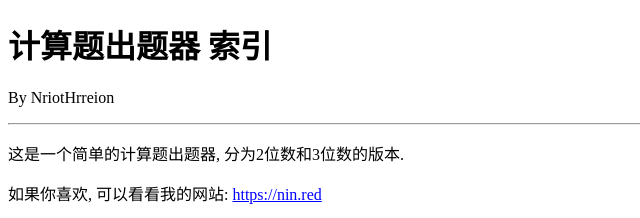
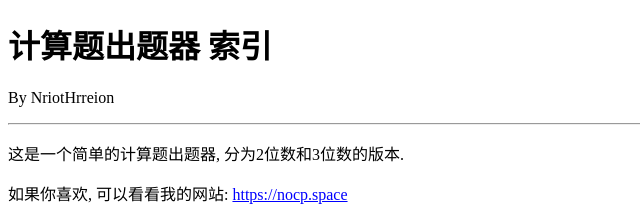
Before and after one commit to NriotHrreion/mathPrint, a plain HTML site: page index.html in a window 1280 px wide. Shown: the top 218 px of the page, 0-640 px from the left. Drawn offline with Linux system fonts and the light colour scheme.

Commit message:
Change to new domain

```diff
--- a/index.html
+++ b/index.html
@@ -28,7 +28,7 @@
     <p>By NriotHrreion</p>
     <hr>
     <p>这是一个简单的计算题出题器, 分为2位数和3位数的版本.</p>
-    <p>如果你喜欢, 可以看看我的网站: <a href="https://nin.red">https://nin.red</a></p>
+    <p>如果你喜欢, 可以看看我的网站: <a href="https://nocp.space">https://nocp.space</a></p>
     <ul class="list">
         <li><a href="./2digits-20/">20以内 2位数版 (./2digits-20/)</a></li>
         <li><a href="./2digits/">2位数版 (./2digits/)</a></li>
```
